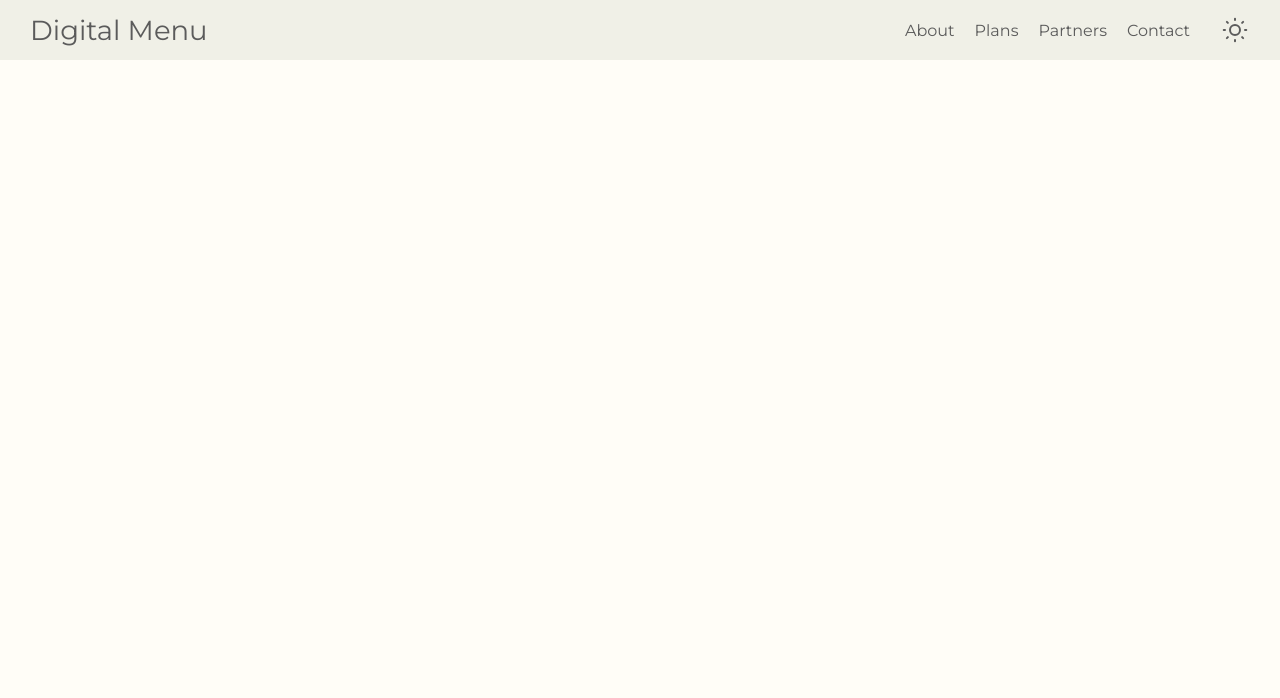
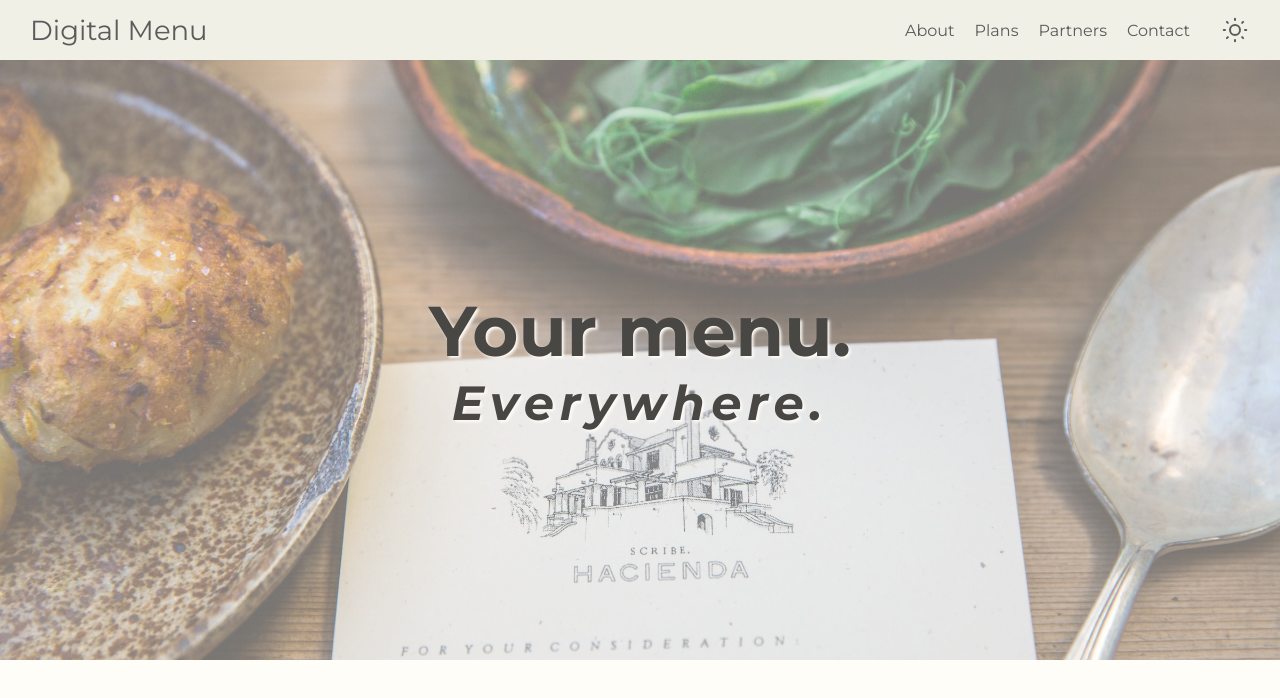
Before and after one commit to mikaelmicheline/digitalmenu, a Vue app in the folder frontend/: page / in a window 1280 px wide. Shown: the top 698 px of the page. Built offline with nearby package versions, Linux system fonts and the light colour scheme.

Commit message:
add home hero

```diff
--- a/frontend/src/views/home/HomeView.vue
+++ b/frontend/src/views/home/HomeView.vue
@@ -1,12 +1,22 @@
 <template>
   <HomeHeader />
   <main>
+    <HomeHero />
+
+    <div class="temp"></div>
+    <div class="temp"></div>
+    <div class="temp"></div>
+    <div class="temp"></div>
   </main>
 </template>
 
 <script lang="ts" setup>
 import HomeHeader from './components/HomeHeader.vue'
+import HomeHero from './components/HomeHero.vue'
 </script>
 
 <style scoped>
+.temp {
+  height: 400px;
+}
 </style>
--- a/frontend/src/views/home/components/HomeHeader.vue
+++ b/frontend/src/views/home/components/HomeHeader.vue
@@ -1,9 +1,10 @@
 <template>
   <header>
 
-    <router-link class="mainLink" to="/">Digital Menu</router-link>
+    <router-link class="main-link" to="/">Digital Menu</router-link>
 
     <div class="right">
+
       <nav>
         <ul>
           <li><a href="#about">About</a></li>
@@ -12,7 +13,9 @@
           <li><a href="#contact">Contact</a></li>
         </ul>
       </nav>
+
       <ThemeToggler />
+
     </div>
 
   </header>
@@ -36,7 +39,7 @@ header {
   padding: 0 10px;
 }
 
-header .mainLink {
+header .main-link {
   font-size: 1.72rem;
 }
 
--- /dev/null
+++ b/frontend/src/views/home/components/HomeHero.vue
@@ -0,0 +1,110 @@
+<template>
+  <section>
+
+    <div class="hero">
+
+      <div class="hero-title">
+        <div>
+          <h1>Your menu.</h1>
+          <p>Everywhere.</p>
+        </div>
+      </div>
+
+      <div class="hero-img"></div>
+
+    </div>
+
+  </section>
+</template>
+
+<script lang="ts" setup>
+</script>
+
+<style scoped>
+
+.hero {
+  position: relative;
+  margin-top: 60px;
+  width: 100%;
+  height: 360px;
+}
+
+.hero-title {
+  position: absolute;
+  width: 100%;
+  height: 100%;
+  top: 0;
+  left: 0;
+  z-index: 2;
+}
+
+.hero-title > div {
+  width: 100%;
+  height: 100%;
+  display: flex;
+  flex-direction: column;
+  justify-content: center;
+  align-items: center;
+}
+
+.hero h1 {
+  color: var(--font-2);
+  font-size: 2.2rem;
+  font-weight: 700;
+  text-shadow: 2px 2px 3px var(--background-1);
+}
+
+.hero p {
+  color: var(--font-2);
+  font-size: 1.6rem;
+  font-weight: 700;
+  font-style: italic;
+  letter-spacing: 2px;
+  text-shadow: 2px 2px 3px var(--background-1);
+}
+
+.hero-img {
+  background-image: url(/src/assets/home-hero.jpg);
+  background-size: cover;
+  background-position-x: center;
+  background-position-y: center;
+  position: absolute;
+  z-index: -1;
+  width: 100%;
+  height: 100%;
+  opacity: 0.6;
+  top: 0;
+  left: 0;
+}
+
+@media only screen and (min-width: 640px) {
+  .hero {
+    height: 440px;
+  }
+
+  .hero h1 {
+    font-size: 3rem;
+  }
+
+  .hero p {
+    font-size: 2rem;
+    letter-spacing: 4px;
+  }
+}
+
+@media only screen and (min-width: 800px) {
+  .hero {
+    height: 600px;
+  }
+
+  .hero h1 {
+    font-size: 4.4rem;
+  }
+
+  .hero p {
+    font-size: 3rem;
+    letter-spacing: 6px;
+  }
+}
+
+</style>
```
Also changed, not shown: frontend/src/assets/home-hero.jpg (added).
